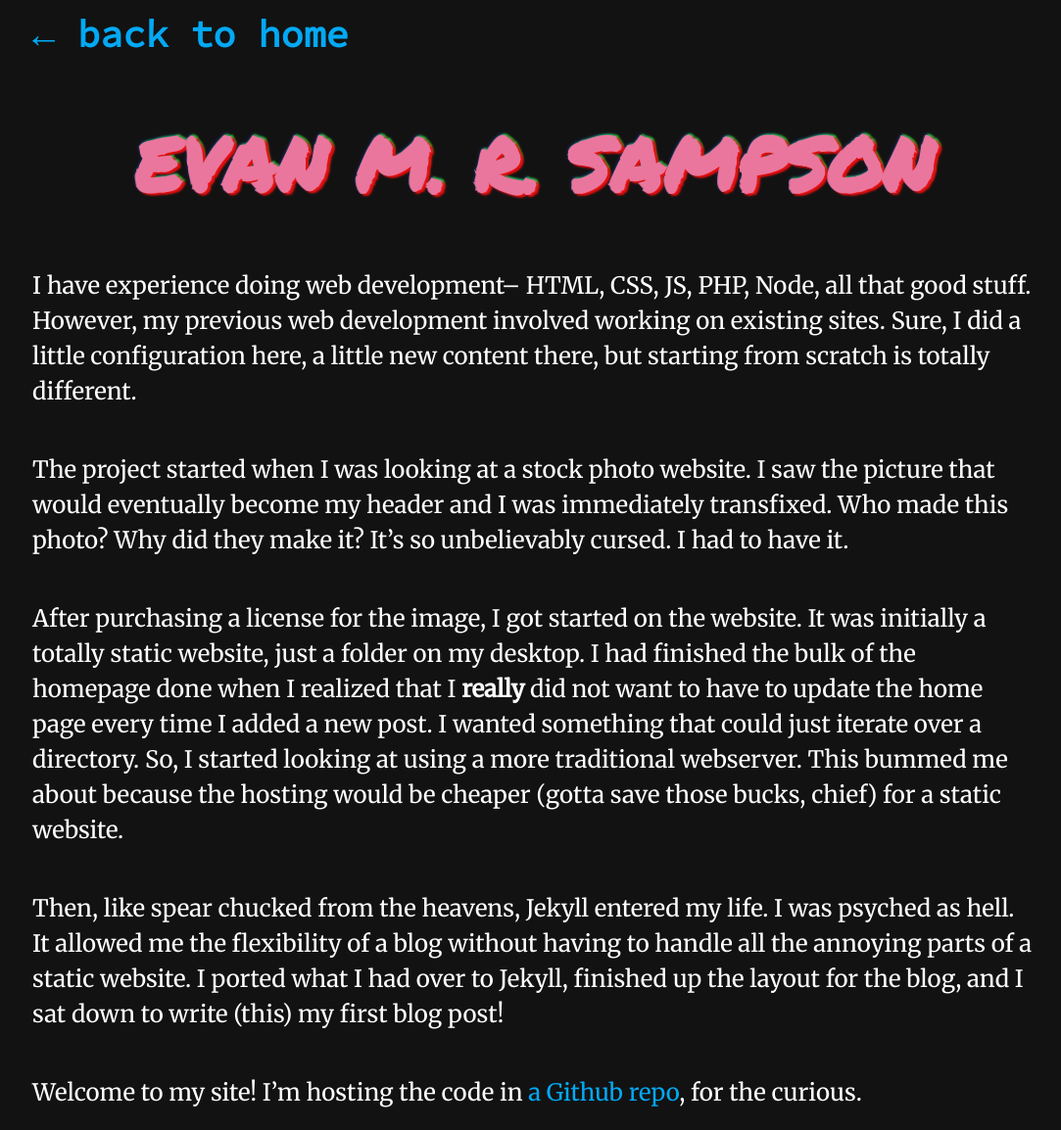
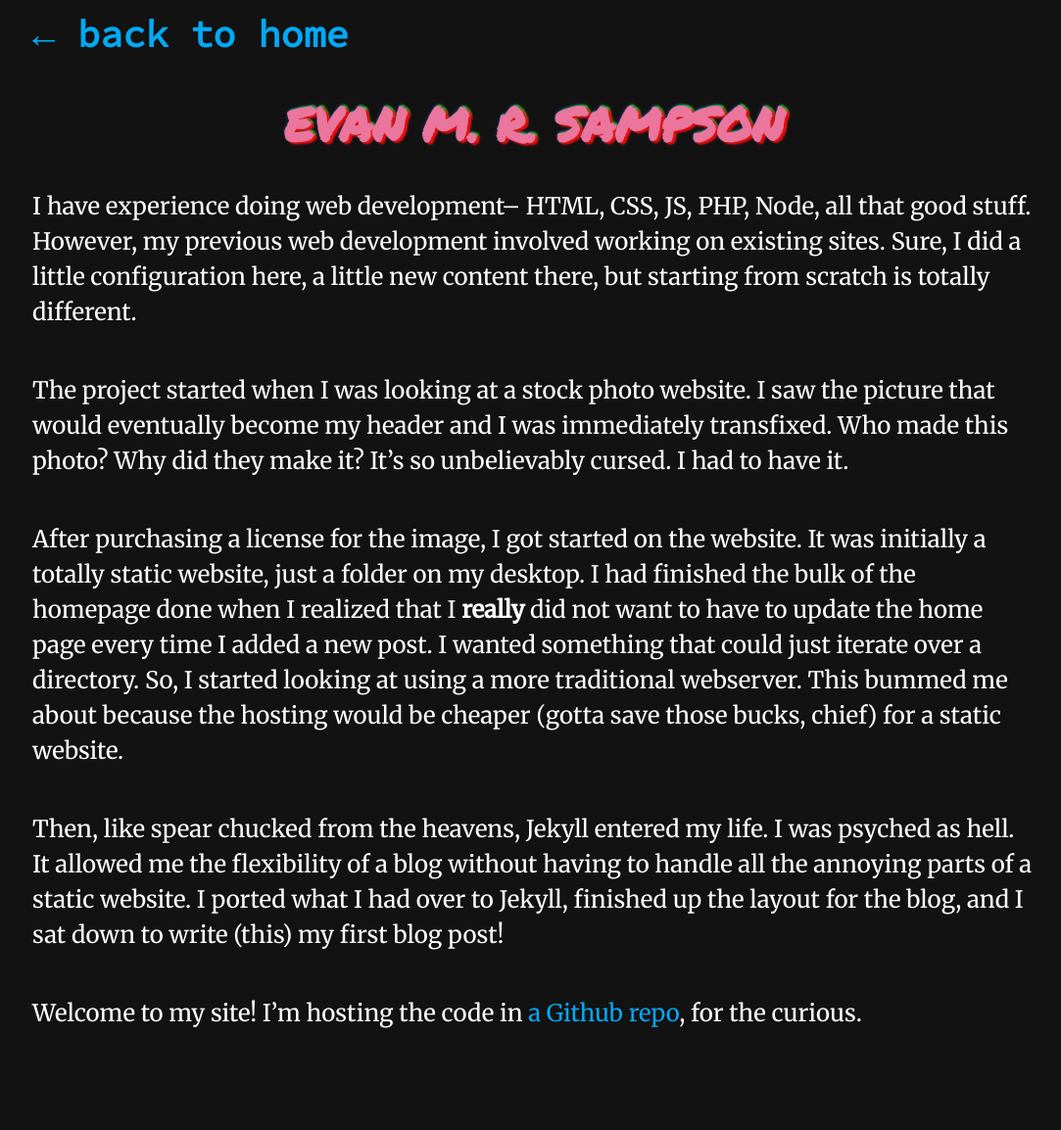
Before and after one commit to evanmrsampson/website, a Jekyll site: the page built from content/_projects/this-website.markdown, in a window 1280 px wide. Shown: the whole page at 98% size, without its empty margins (95-1178 px from the left). Built offline with Jekyll 4.4.1, drawn with Linux system fonts in a browser that asks for light colours; after the commit the page ends 1073 px from its top, so only the background shows below that.

Commit message:
Update font sizes Dynamic blog title

```diff
--- a/_layouts/blog.html
+++ b/_layouts/blog.html
@@ -1,7 +1,7 @@
 <!DOCTYPE html5>
 <html>
 	<head>
-	<title>Blog</title>
+	<title>EMRS - {{page.title}}</title>
 	<!-- ****** faviconit.com favicons ****** -->
 	<link rel="shortcut icon" href="/favicon.ico">
 	<link rel="icon" sizes="16x16 32x32 64x64" href="/favicon.ico">
--- a/style.css
+++ b/style.css
@@ -25,7 +25,7 @@ p {
 
 h1 {
 	font-family: 'Permanent Marker', cursive;
-    font-size: 6vw;
+    font-size: 48px;
 	color: #ff80ab;
     text-shadow: 3px 2px 2px rgba(251, 12, 12,1), 0px -1px 3px rgba(12, 79, 251,.5),-3px 0px 2px rgba(52, 251, 12, 1);
 	animation: chromaticMove 4500ms ease infinite, pulse ease 250ms  infinite;
@@ -34,7 +34,7 @@ h1 {
 }
 
 h2 {
-    font-size: 4vw;
+    font-size: 32px;
 	font-family: 'Source Code Pro', monospace;
 	color: #ff80ab;
 	text-transform: lowercase;
```
